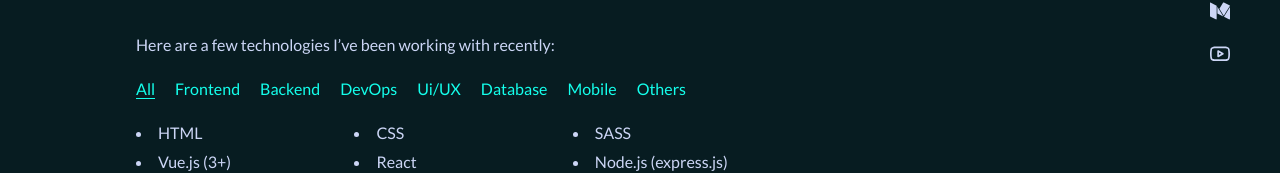
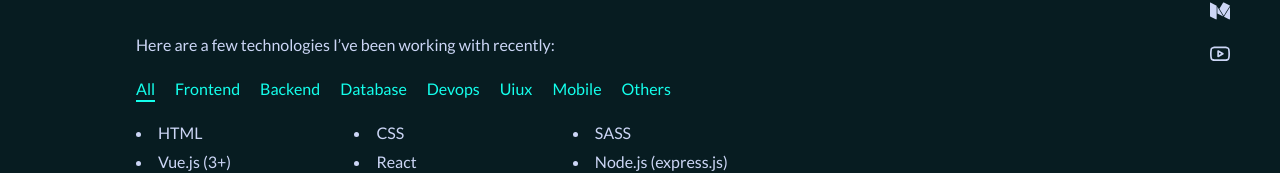
Before and after one commit to Hamzasehouli/myportfolio-nextjs, a Next.js app: page /about in a window 1280 px wide. Shown: the part 414-587 px from the top of the page. Built offline with nearby package versions, Linux system fonts and the light colour scheme.

Commit message:
Finished the about page

```diff
--- a/pages/about/index.js
+++ b/pages/about/index.js
@@ -15,7 +15,31 @@
     },
     {
       id: "m2",
-      title: "all",
+      title: "frontend",
+    },
+    {
+      id: "m3",
+      title: "backend",
+    },
+    {
+      id: "m4",
+      title: "database",
+    },
+    {
+      id: "m5",
+      title: "devops",
+    },
+    {
+      id: "m6",
+      title: "uiux",
+    },
+    {
+      id: "m7",
+      title: "mobile",
+    },
+    {
+      id: "m8",
+      title: "others",
     },
   ];
   let markup = list.map((t) => (
@@ -23,6 +47,26 @@
       <a target="_blank" className="links" href={t.link}>
         {t.title}
       </a>
+    </li>
+  ));
+
+  const menuButton = menu.map((m) => (
+    <li>
+      <button
+        key={m.id}
+        onClick={() => {
+          setList(
+            m.title !== "all"
+              ? technos.filter((t) => t.category === m.title)
+              : technos
+          );
+          setActive(m.title);
+        }}
+        className={active === m.title && "active"}
+        type="button"
+      >
+        {m.title[0].toLocaleUpperCase() + m.title.slice(1)}
+      </button>
     </li>
   ));
 
@@ -55,112 +99,14 @@
             type="button"
             state="antighost"
           >
-            {suite ? "Collapse" : "Read more . . ."}
+            {suite ? ". . . collapse" : "Read more . . ."}
           </BaseButton>
         </div>
       </div>
       <p style={{ marginTop: "5rem" }}>
         Here are a few technologies I’ve been working with recently:
       </p>
-      <ul className="menu">
-        <li>
-          <button
-            className={active === "all" && "active"}
-            onClick={() => {
-              setList(technos);
-              setActive("all");
-              setSuite(false);
-            }}
-            type="button"
-          >
-            All
-          </button>
-        </li>
-        <li>
-          <button
-            onClick={() => {
-              setList(technos.filter((t) => t.category === "frontend"));
-              setActive("frontend");
-            }}
-            className={active === "frontend" && "active"}
-            type="button"
-          >
-            Frontend
-          </button>
-        </li>
-        <li>
-          <button
-            className={active === "backend" && "active"}
-            onClick={() => {
-              setList(technos.filter((t) => t.category === "backend"));
-              setActive("backend");
-            }}
-            type="button"
-          >
-            Backend
-          </button>
-        </li>
-        <li>
-          <button
-            className={active === "devops" && "active"}
-            onClick={() => {
-              setList(technos.filter((t) => t.category === "devops"));
-              setActive("devops");
-            }}
-            type="button"
-          >
-            DevOps
-          </button>
-        </li>
-        <li>
-          <button
-            className={active === "uiux" && "active"}
-            onClick={() => {
-              setList(technos.filter((t) => t.category === "uiux"));
-              setActive("uiux");
-            }}
-            type="button"
-          >
-            Ui/UX
-          </button>
-        </li>
-        <li>
-          <button
-            className={active === "database" && "active"}
-            onClick={() => {
-              setList(technos.filter((t) => t.category === "database"));
-              setActive("database");
-            }}
-            type="button"
-          >
-            Database{" "}
-          </button>
-        </li>
-        <li>
-          <button
-            className={active === "mobile" && "active"}
-            onClick={() => {
-              setList(technos.filter((t) => t.category === "mobile"));
-              setActive("mobile");
-            }}
-            type="button"
-          >
-            Mobile
-          </button>
-        </li>
-        <li>
-          <button
-            className={active === "others" && "active"}
-            onClick={() => {
-              setList(technos.filter((t) => t.category === "others"));
-              setActive("others");
-            }}
-            type="button"
-          >
-            Others
-          </button>
-        </li>
-      </ul>
+      <ul className="menu">{menuButton}</ul>
       <div>
         <ul className="techs">{markup}</ul>
       </div>
--- a/styles/about.css
+++ b/styles/about.css
@@ -34,5 +34,30 @@
 }
 
 .active {
-  border-bottom: 1.5px solid var(--color-secondary);
+  border-bottom: 1.5px solid transparent;
+  position: relative;
 }
+
+.active::after {
+  content: "";
+  position: absolute;
+  animation-name: menu;
+  animation-duration: 0.5s;
+  top: 109%;
+  left: 0;
+  width: 100%;
+  height: 2px;
+  background-color: var(--color-secondary);
+}
+
+@keyframes menu {
+  from {
+    opacity: 0;
+    width: 0;
+  }
+
+  to {
+    opacity: 1;
+    width: 100%;
+  }
+}
```
